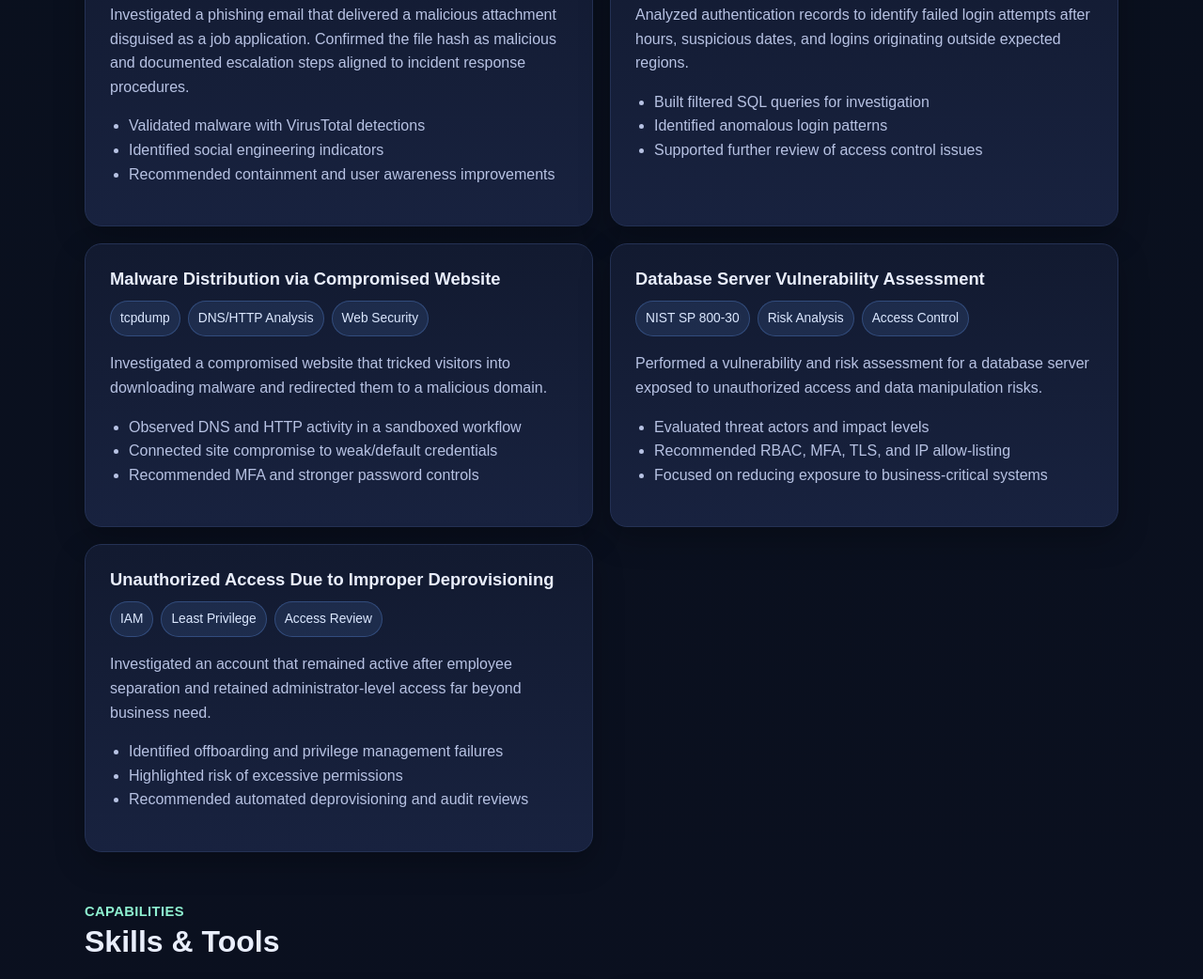
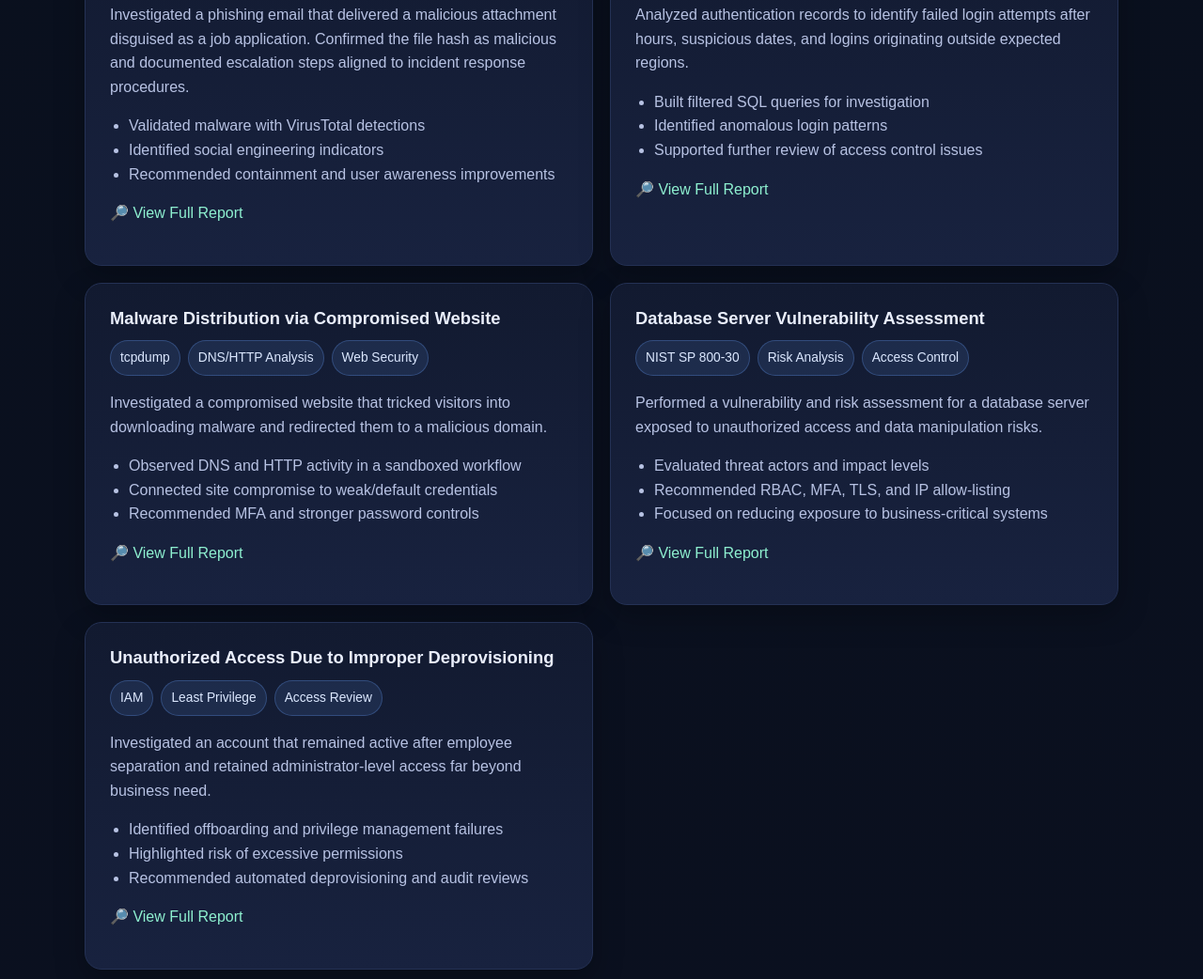
Before and after one commit to aneilaing/cybersecurity-portfolio, a plain HTML site: page index.html in a window 1280 px wide. Shown: the part 987-2029 px from the top of the page at 94% size. Drawn offline with Linux system fonts and the light colour scheme.

Commit message:
Update index.html

```diff
--- a/index.html
+++ b/index.html
@@ -323,6 +323,11 @@
               <li>Identified social engineering indicators</li>
               <li>Recommended containment and user awareness improvements</li>
             </ul>
+<p>
+  <a href="projects/Phishing and Malware Incident Summary and Alert Ticket.pdf" target="_blank">
+    🔎 View Full Report
+  </a>
+</p>
           </article>
 
           <article class="card">
@@ -338,6 +343,11 @@
               <li>Identified anomalous login patterns</li>
               <li>Supported further review of access control issues</li>
             </ul>
+<p>
+  <a href="projects/SQL Log Analysis and Threat Detection Summary and Details.pdf" target="_blank">
+    🔎 View Full Report
+  </a>
+</p>
           </article>
 
           <article class="card">
@@ -353,6 +363,11 @@
               <li>Connected site compromise to weak/default credentials</li>
               <li>Recommended MFA and stronger password controls</li>
             </ul>
+<p>
+  <a href="projects/Malware Distribution via Compromised Website _ Security Incident Report.pdf" target="_blank">
+    🔎 View Full Report
+  </a>
+</p>
           </article>
 
           <article class="card">
@@ -368,6 +383,11 @@
               <li>Recommended RBAC, MFA, TLS, and IP allow-listing</li>
               <li>Focused on reducing exposure to business-critical systems</li>
             </ul>
+<p>
+  <a href="projects/Database Server Vulnerability Assessment Summary and Report.pdf" target="_blank">
+    🔎 View Full Report
+  </a>
+</p>
           </article>
 
           <article class="card">
@@ -383,6 +403,11 @@
               <li>Highlighted risk of excessive permissions</li>
               <li>Recommended automated deprovisioning and audit reviews</li>
             </ul>
+<p>
+  <a href="projects/Access control Summary and worksheet.pdf" target="_blank">
+    🔎 View Full Report
+  </a>
+</p>
           </article>
         </div>
       </div>
@@ -434,7 +459,7 @@
           <h2>Resume & Links</h2>
 
           <ul>
-            <li><a href="#">Resume PDF</a></li>
+            <li><a href="Aneika BlakeLaing Resume.pdf">Resume PDF</a></li>
             <li><a href="https://github.com/aneilaing">GitHub</a></li>
             <li><a href="https://www.linkedin.com/in/aneikalaing">LinkedIn</a></li>
             <li><a href="mailto:aneika.laing@gmail.com">aneika.laing@gmail.com</a></li>
```
